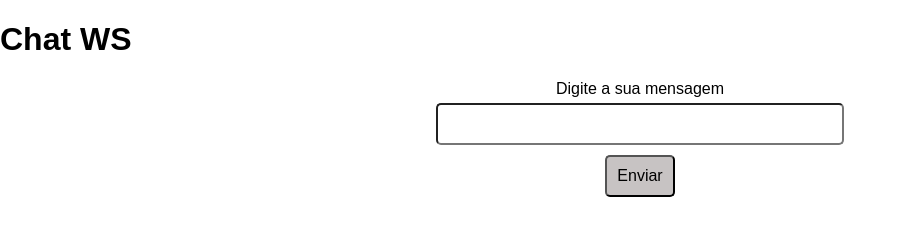
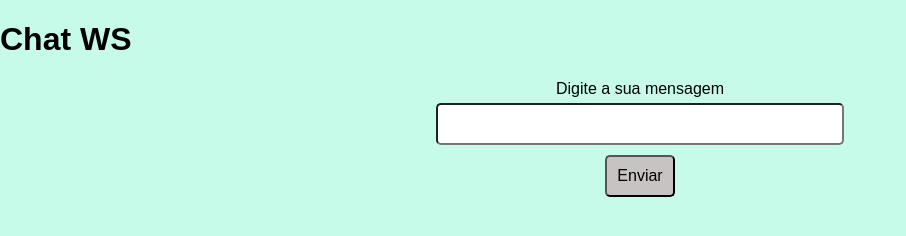
Before and after one commit to mateusneves15/chatws, a website: page public/index.html in a window 1280 px wide. Shown: the whole page, without its empty margins (0-906 px from the left). Drawn offline with nearby package versions, Linux system fonts and the light colour scheme; no server answers.

Commit message:
Mudança na cor de fundo

```diff
--- a/public/style.css
+++ b/public/style.css
@@ -1,4 +1,5 @@
 body {
+    background-color: rgb(198, 250, 233);
     margin: 0;
     padding: 0;
     font-family: Arial, sans-serif;
```
